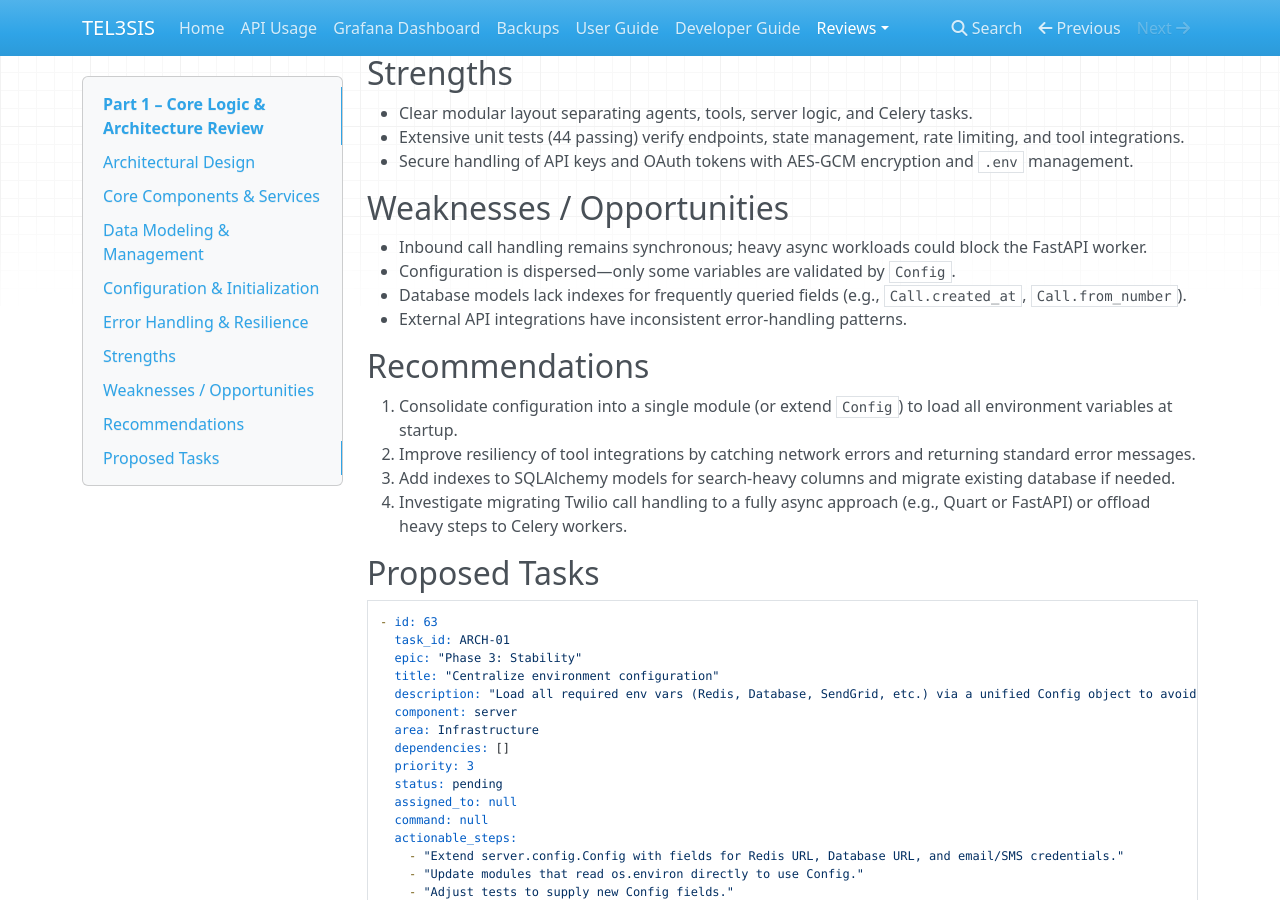
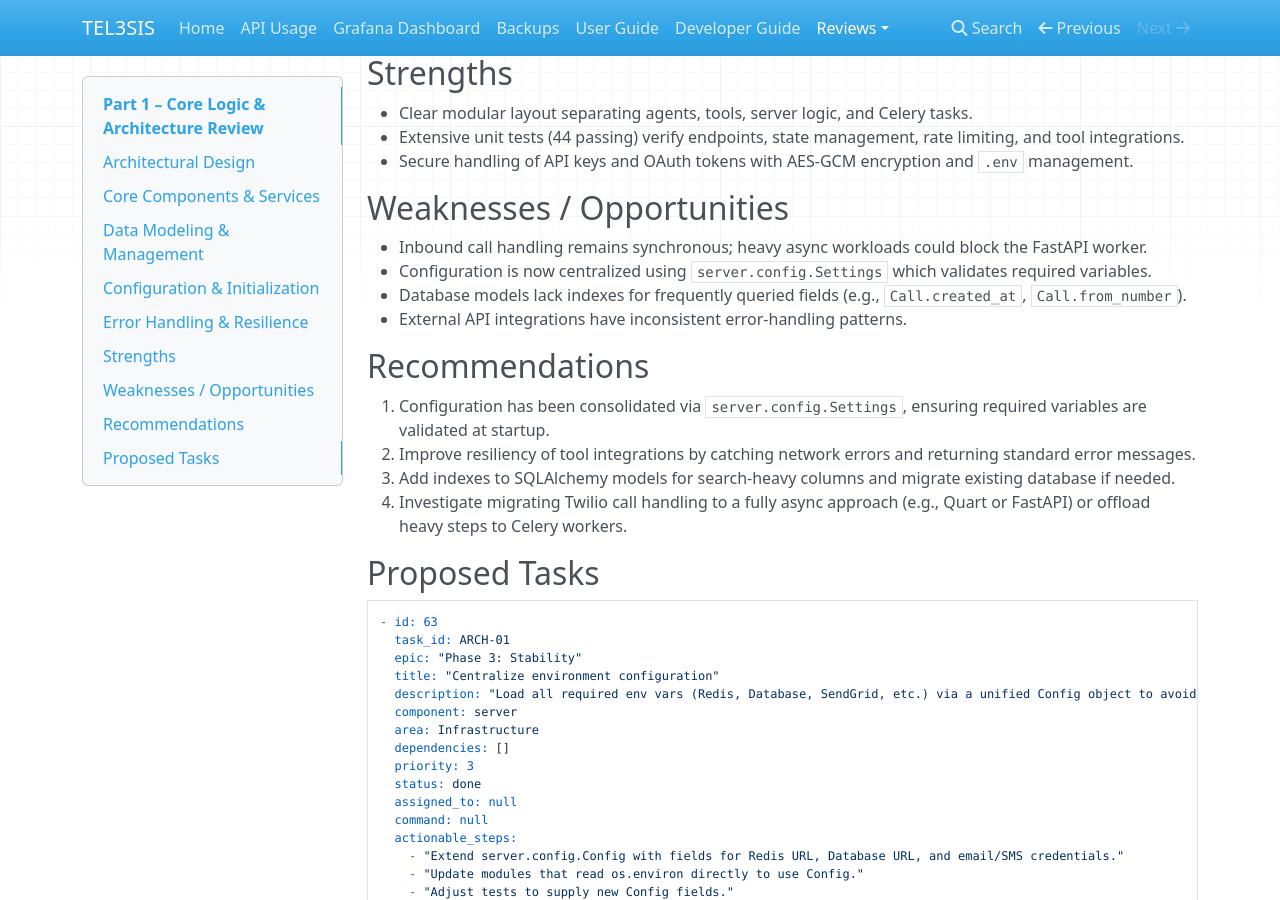
Before and after one commit to adrianwedd/TEL3SIS, an MkDocs documentation site: the page built from docs/reviews/core_logic_architecture_review.md, in a window 1280 px wide and 900 px high, scrolled down 1512 px. Built offline with MkDocs 1.6.1, drawn with Linux system fonts in a browser that asks for light colours; nearby versions of some CDN libraries.

Commit message:
chore(tasks): update PROD-01 status

```diff
--- a/docs/reviews/core_logic_architecture_review.md
+++ b/docs/reviews/core_logic_architecture_review.md
@@ -38,12 +38,12 @@ TEL3SIS is primarily a FastAPI-based monolithic application with Celery for asyn
 
 ## Weaknesses / Opportunities
 - Inbound call handling remains synchronous; heavy async workloads could block the FastAPI worker.
-- Configuration is dispersed—only some variables are validated by `Config`.
+- Configuration is now centralized using `server.config.Settings` which validates required variables.
 - Database models lack indexes for frequently queried fields (e.g., `Call.created_at`, `Call.from_number`).
 - External API integrations have inconsistent error-handling patterns.
 
 ## Recommendations
-1. Consolidate configuration into a single module (or extend `Config`) to load all environment variables at startup.
+1. Configuration has been consolidated via `server.config.Settings`, ensuring required variables are validated at startup.
 2. Improve resiliency of tool integrations by catching network errors and returning standard error messages.
 3. Add indexes to SQLAlchemy models for search-heavy columns and migrate existing database if needed.
 4. Investigate migrating Twilio call handling to a fully async approach (e.g., Quart or FastAPI) or offload heavy steps to Celery workers.
@@ -59,7 +59,7 @@ TEL3SIS is primarily a FastAPI-based monolithic application with Celery for asyn
   area: Infrastructure
   dependencies: []
   priority: 3
-  status: pending
+  status: done
   assigned_to: null
   command: null
   actionable_steps:
```
Also changed, not shown: CONFIGURATION.md (+3 -1 lines), tasks.yml (+4 -4 lines).
